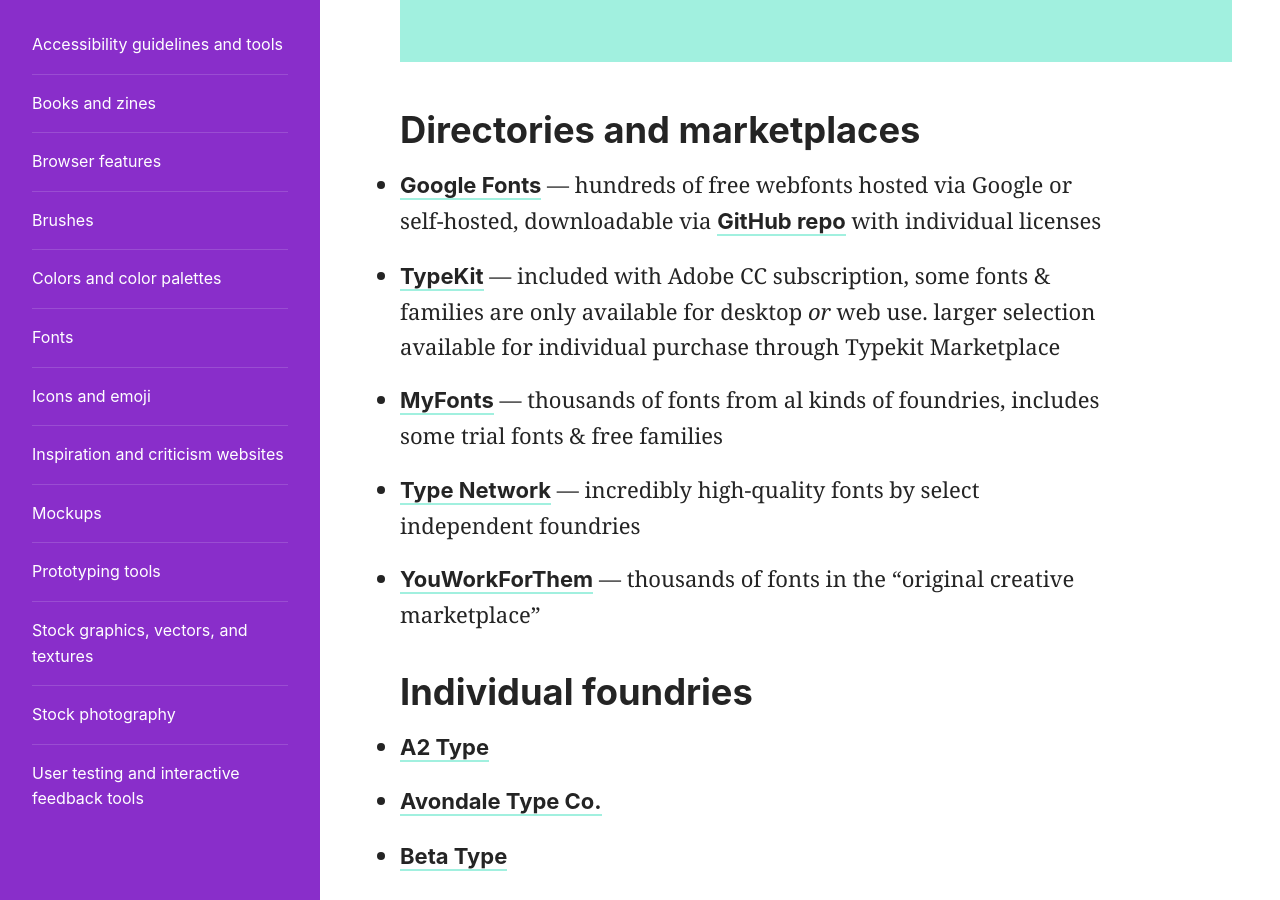
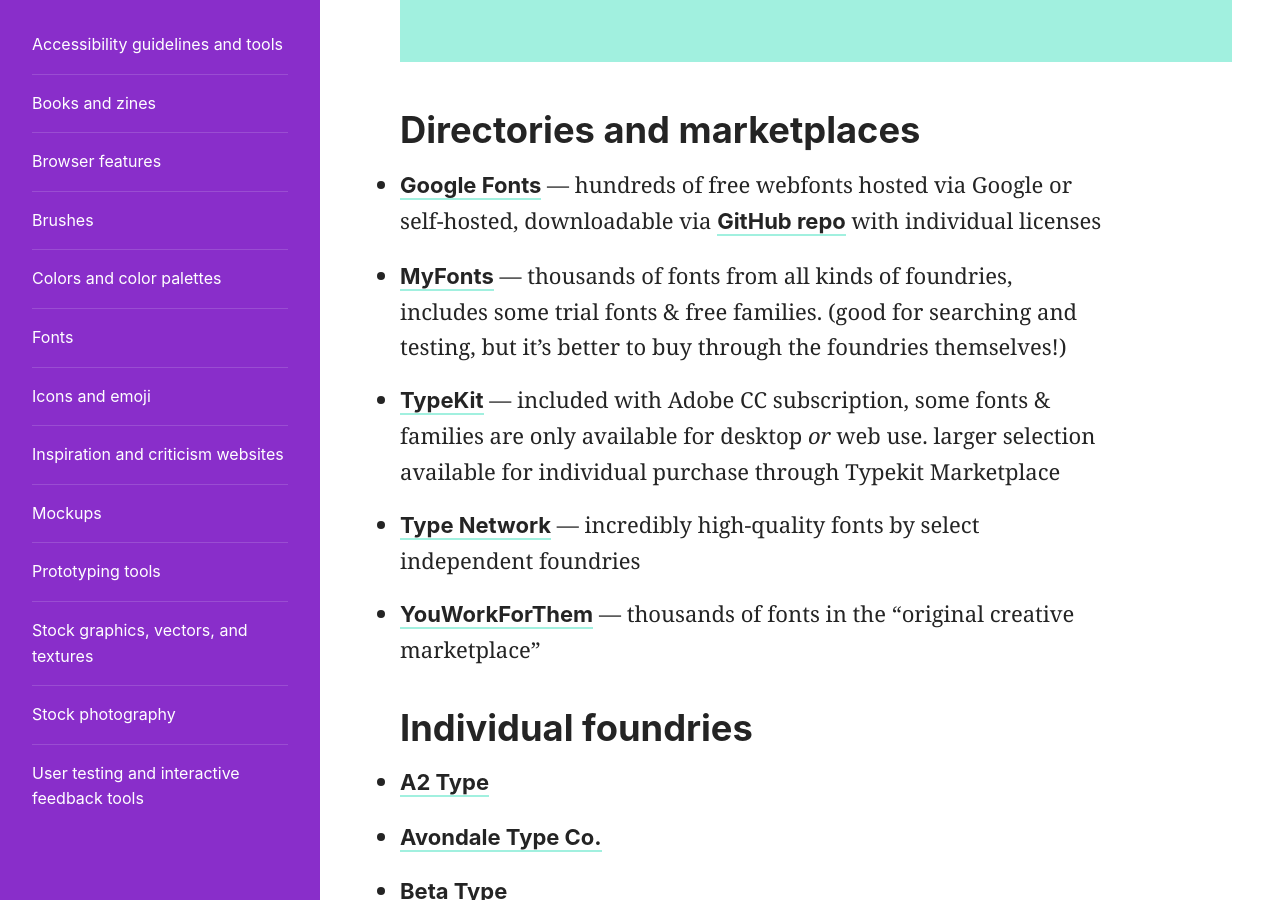
Before and after one commit to skullface/design-resources, a Jekyll site: the page built from _posts/2017-06-30-fonts.md, in a window 1280 px wide and 900 px high, scrolled down 883 px. Built offline with Jekyll 4.4.1, drawn with Linux system fonts in a browser that asks for light colours; some of the changed text lies outside the part shown.

Commit message:
minor updates to design + content

```diff
--- a/_config.yml
+++ b/_config.yml
@@ -1,6 +1,6 @@
 # Site settings
 title: Design Resources
-description: My favorite websites, tools, and books for design.
+description: "Select websites, tools, and books for learning and working in design."
 author: Jessica Paoli
 locale: en-US
 
--- a/_includes/footer.html
+++ /dev/null
@@ -1,5 +0,0 @@
-<footer class="site__footer">
-
-  <p>made by <a href="http://twitter.com/skullface">@skullface</a> &bull; view/contribute on <a href="http://github.com/skullface/design-resources">GitHub</a></p>
-
-</footer>
--- a/_includes/head.html
+++ b/_includes/head.html
@@ -7,9 +7,9 @@
   <meta name="description" content="{{ page.excerpt | default: site.description | strip_html | normalize_whitespace | truncate: 160 | escape }}">
 
   <link rel="stylesheet" href="{{ "/assets/main.css" | relative_url }}">
-  <link rel="stylesheet" href="{{ "/css/main.css" | relative_url }}">
   <link rel="canonical" href="{{ page.url | replace:'index.html','' | absolute_url }}">
   <link rel="alternate" type="application/rss+xml" title="{{ site.title | escape }}" href="{{ "/feed.xml" | relative_url }}">
+  <link rel="shortcut icon" type="image/x-icon" href="/favicon.ico" />
 
   {% if jekyll.environment == 'production' and site.google_analytics %}
   {% include google-analytics.html %}
--- a/_layouts/default.html
+++ b/_layouts/default.html
@@ -20,7 +20,7 @@
       <header class="site__header">
         <h1 class="site__title">{{ site.title }}</h1>
         <p class="lede">Select websites, tools, and books for learning and working in design.</p>
-        <p class="credit">made by <a href="http://twitter.com/skullface">@skullface</a> &bull; view/contribute on <a href="http://github.com/skullface/design-resources">GitHub</a></p>
+        <p class="credit">made by <a href="http://twitter.com/skullface">@skullface</a> &middot; view/contribute on <a href="http://github.com/skullface/design-resources">GitHub</a></p>
       </header>
 
       <main class="site__content">
--- a/_posts/2017-06-30-fonts.md
+++ b/_posts/2017-06-30-fonts.md
@@ -5,8 +5,8 @@
 
 ## Directories and marketplaces
 - [Google Fonts](https://fonts.google.com/) — hundreds of free webfonts hosted via Google or self-hosted, downloadable via [GitHub repo](https://github.com/google/fonts) with individual licenses
+- [MyFonts](http://myfonts.com) — thousands of fonts from all kinds of foundries, includes some trial fonts & free families. (good for searching and testing, but it's better to buy through the foundries themselves!)
 - [TypeKit](https://typekit.com/) — included with Adobe CC subscription, some fonts & families are only available for desktop _or_ web use. larger selection available for individual purchase through Typekit Marketplace
-- [MyFonts](http://myfonts.com) — thousands of fonts from al kinds of foundries, includes some trial fonts & free families
 - [Type Network](http://www.typenetwork.com/) — incredibly high-quality fonts by select independent foundries
 - [YouWorkForThem](https://www.youworkforthem.com/fonts/) — thousands of fonts in the "original creative marketplace"
 
```
Also changed, not shown: _posts/2017-06-30-books.md (+1 -1 lines), _posts/2017-06-30-brushes.md (+1 -1 lines), favicon.ico (added), favicon.png (added).
